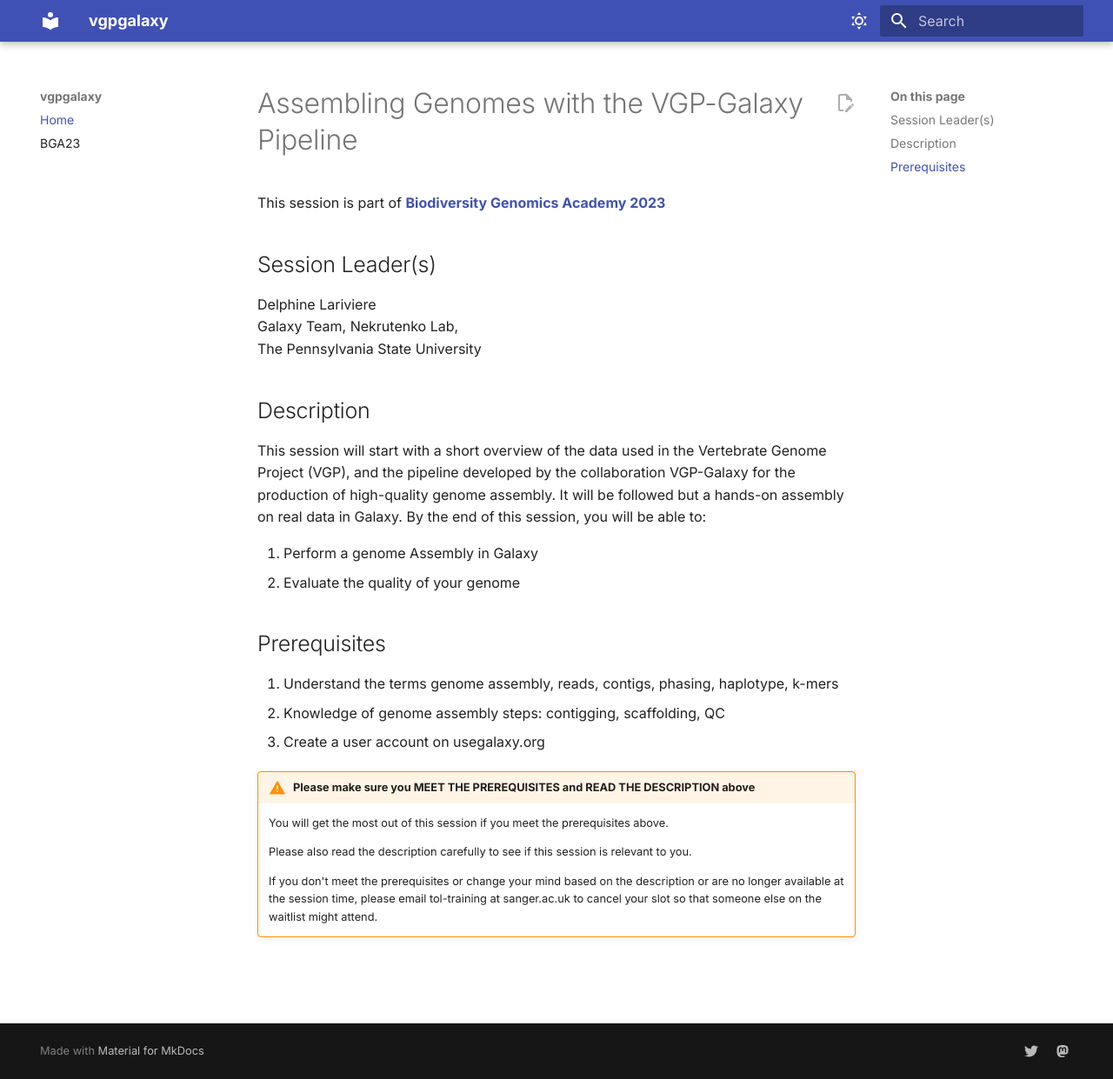
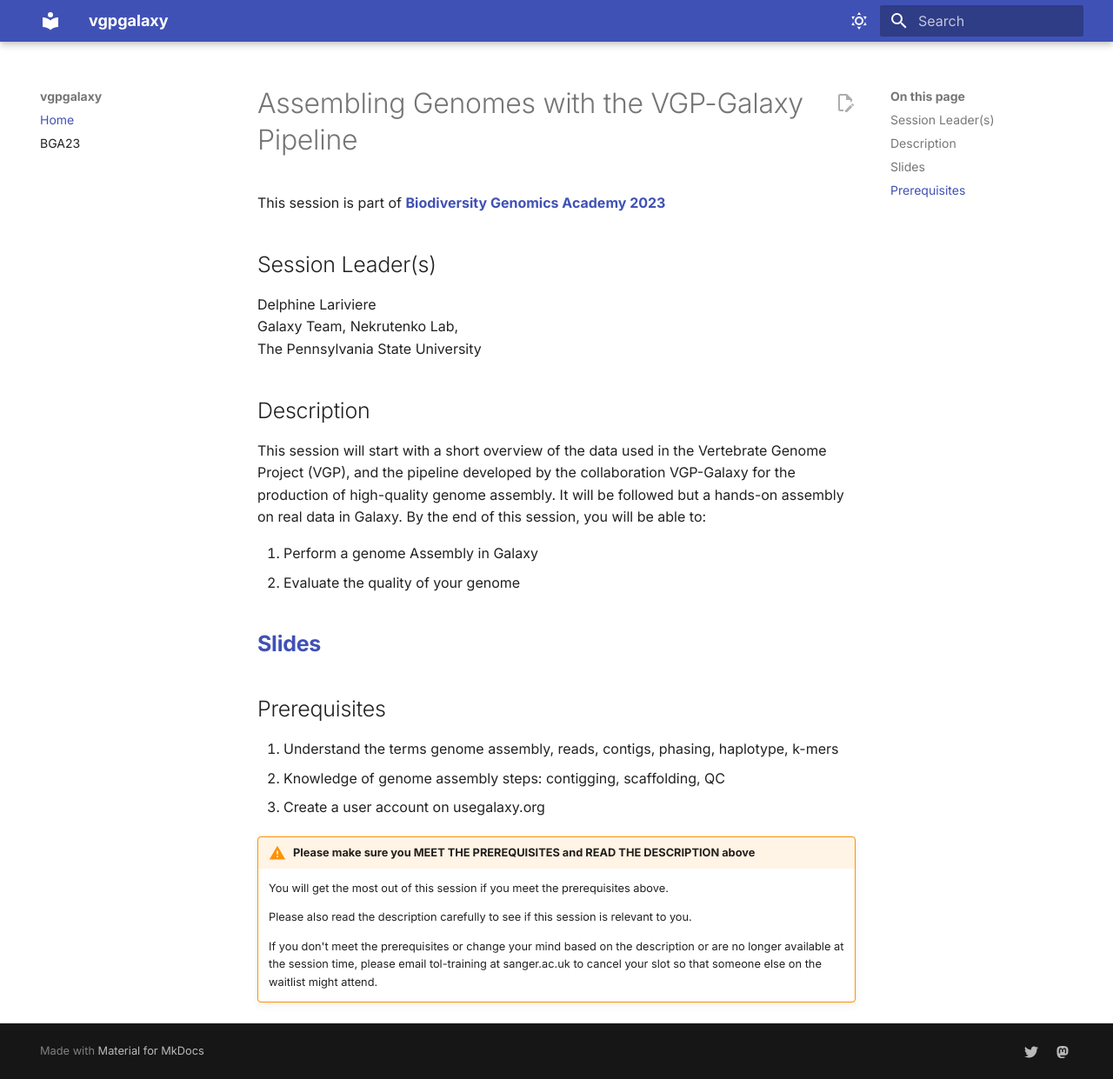
Before and after one commit to thebgacademy/vgpgalaxy, an MkDocs documentation site: the page built from docs/README.md, in a window 1280 px wide and 1241 px high. Shown: the whole window at 87% size. Built offline with MkDocs 1.6.1 and Material for MkDocs 9.7.7, drawn with Linux system fonts in a browser that asks for light colours.

Commit message:
add slides

```diff
--- a/docs/README.md
+++ b/docs/README.md
@@ -16,6 +16,8 @@ By the end of this session, you will be able to:
 1. Perform a genome Assembly in Galaxy
 2. Evaluate the quality of your genome
 
+## **[Slides](BGA23_slides.pdf)**
+
 ## Prerequisites
 
 1. Understand the terms genome assembly, reads, contigs, phasing, haplotype, k-mers
```
Also changed, not shown: 1 other file.
